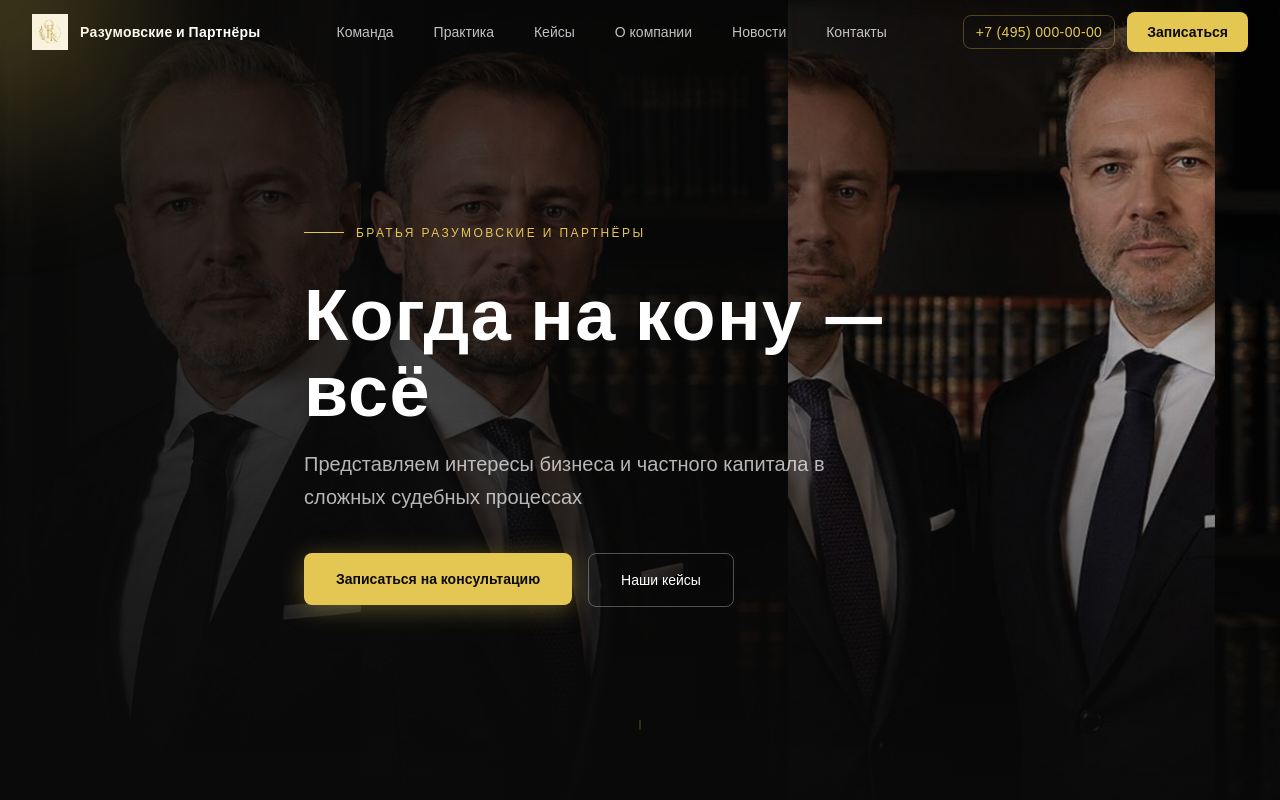
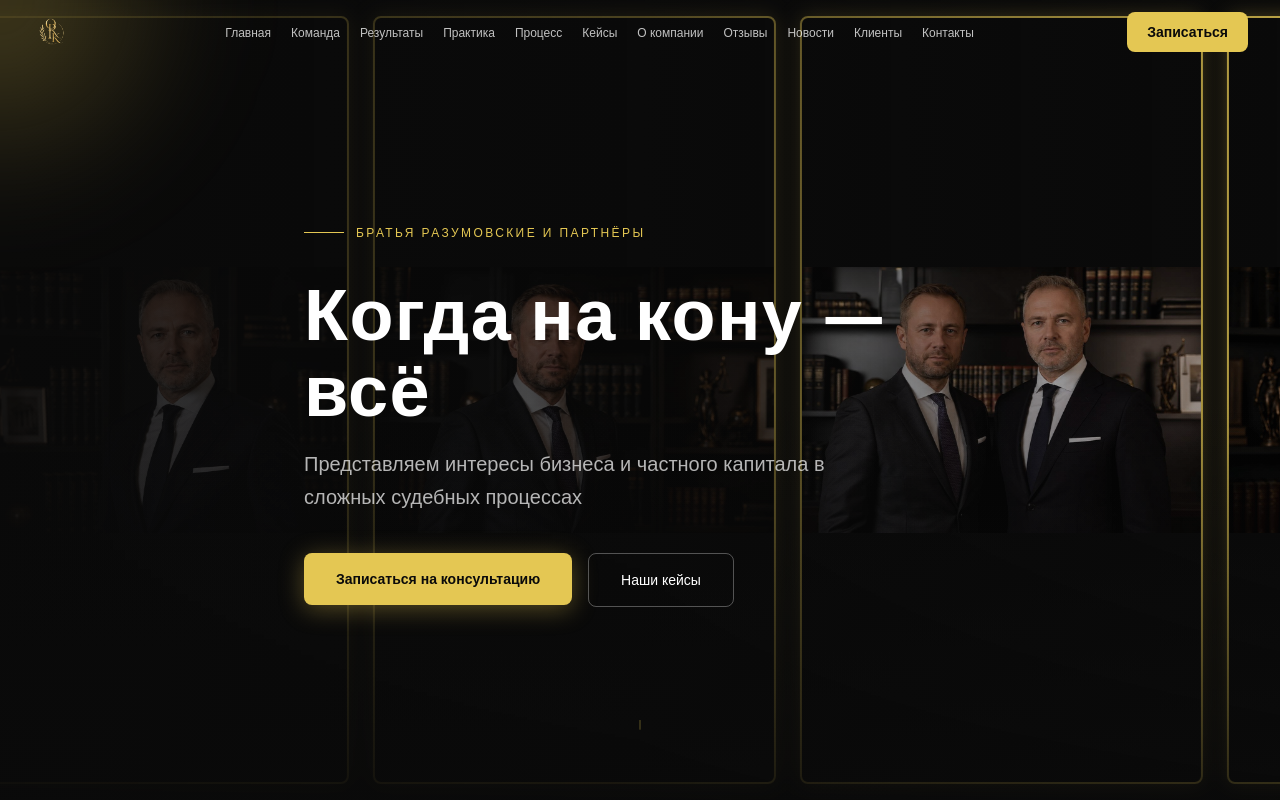
Before and after one commit to artempataga1-pixel/ships_project, a Next.js app in the folder demo-site/: page / in a window 1280 px wide. Shown: the top 800 px of the page. Built offline with nearby package versions, Linux system fonts and the light colour scheme; no server answers; a web font is replaced by a local one.

Commit message:
UI-правки: логотип logo2, меню 11 пунктов, Geography очищена, порядок блоков, min-h-screen, слайдер с рамками

```diff
--- a/demo-site/src/app/globals.css
+++ b/demo-site/src/app/globals.css
@@ -77,6 +77,8 @@ html {
   position: relative;
   flex: 0 0 calc(100% / 6);
   height: 100%;
+  padding: 16px 12px;
+  box-sizing: border-box;
 }
 
 /* Hero entry animation */
--- a/demo-site/src/app/page.tsx
+++ b/demo-site/src/app/page.tsx
@@ -21,8 +21,8 @@ export default function Home() {
       <ServicesSection />
       <HowWeWorkSection />
       <CasesSection />
+      <PrinciplesSection />
       <RecommendSection />
-      <PrinciplesSection />
       <TestimonialsSection />
       <GeographySection />
       <NewsSection />
--- a/demo-site/src/components/layout/Footer.tsx
+++ b/demo-site/src/components/layout/Footer.tsx
@@ -2,11 +2,15 @@ import Image from "next/image";
 import { CONTACTS } from "@/lib/constants";
 
 const NAV_LINKS = [
+  { label: "Команда", href: "#partners" },
+  { label: "Результаты", href: "#stats" },
   { label: "Практика", href: "#services" },
+  { label: "Процесс", href: "#process" },
   { label: "Кейсы", href: "#cases" },
-  { label: "Команда", href: "#partners" },
-  { label: "Принципы", href: "#principles" },
+  { label: "О компании", href: "#principles" },
+  { label: "Отзывы", href: "#testimonials" },
   { label: "Новости", href: "#news" },
+  { label: "Клиенты", href: "#clients" },
   { label: "Контакты", href: "#contact" },
 ];
 
@@ -19,11 +23,11 @@ export function Footer() {
           <div className="flex flex-col gap-4">
             <div className="flex items-center gap-3">
               <Image
-                src="/images/logo.png"
+                src="/images/logo2.png"
                 alt="Логотип"
-                width={40}
-                height={40}
-                className="object-contain mix-blend-screen opacity-90"
+                width={44}
+                height={44}
+                className="object-contain mix-blend-screen"
               />
               <span className="font-display text-sm font-semibold text-white">
                 Разумовские и Партнёры
--- a/demo-site/src/components/layout/Navbar.tsx
+++ b/demo-site/src/components/layout/Navbar.tsx
@@ -5,11 +5,16 @@ import { Menu } from "lucide-react";
 import { MobileMenu } from "./MobileMenu";
 
 const NAV_LINKS = [
+  { label: "Главная", href: "#hero" },
   { label: "Команда", href: "#partners" },
+  { label: "Результаты", href: "#stats" },
   { label: "Практика", href: "#services" },
+  { label: "Процесс", href: "#process" },
   { label: "Кейсы", href: "#cases" },
   { label: "О компании", href: "#principles" },
+  { label: "Отзывы", href: "#testimonials" },
   { label: "Новости", href: "#news" },
+  { label: "Клиенты", href: "#clients" },
   { label: "Контакты", href: "#contact" },
 ];
 
@@ -35,23 +40,20 @@ export function Navbar() {
         <nav className="max-w-7xl mx-auto px-6 lg:px-8 h-16 flex items-center justify-between">
           <a href="#hero" className="flex items-center gap-3 shrink-0">
             <Image
-              src="/images/logo.png"
+              src="/images/logo2.png"
               alt="Братья Разумовские и Партнёры"
-              width={36}
-              height={36}
-              className="object-contain"
+              width={40}
+              height={40}
+              className="object-contain mix-blend-screen"
             />
-            <span className="font-display text-sm font-semibold tracking-wide hidden sm:block text-white">
-              Разумовские и Партнёры
-            </span>
           </a>
 
-          <ul className="hidden lg:flex items-center gap-10">
+          <ul className="hidden lg:flex items-center gap-5">
             {NAV_LINKS.map((link) => (
               <li key={link.href}>
                 <a
                   href={link.href}
-                  className="text-sm text-white/75 hover:text-white transition-colors relative group"
+                  className="text-xs text-white/75 hover:text-white transition-colors relative group whitespace-nowrap"
                 >
                   {link.label}
                   <span className="absolute -bottom-0.5 left-0 h-px w-0 bg-gold group-hover:w-full transition-all duration-300" />
@@ -61,10 +63,7 @@ export function Navbar() {
           </ul>
 
           <div className="flex items-center gap-3">
-            <span className="hidden lg:block text-sm text-gold font-medium tracking-wide px-3 py-1.5 border border-gold/30 rounded-lg">
-              +7 (495) 000-00-00
-            </span>
-            <a
+<a
               href="#contact"
               className="hidden lg:inline-flex items-center px-5 py-2.5 text-sm font-semibold bg-gold text-charcoal rounded-lg hover:bg-gold-dark transition-all duration-300"
             >
--- a/demo-site/src/components/sections/GeographySection.tsx
+++ b/demo-site/src/components/sections/GeographySection.tsx
@@ -1,32 +1,9 @@
 import { SectionWrapper } from "@/components/ui/SectionWrapper";
-import { GoldDivider } from "@/components/ui/GoldDivider";
 
 export function GeographySection() {
   return (
     <SectionWrapper id="geography" dark>
-      <div className="text-center mb-14">
-        <p className="text-gold text-xs uppercase tracking-[0.2em] mb-4">География</p>
-        <h2 className="font-display text-4xl md:text-5xl font-bold text-white mb-5">
-          Присутствие
-        </h2>
-        <GoldDivider className="max-w-xs mx-auto" />
-      </div>
-
-      <div className="flex flex-col sm:flex-row justify-center gap-6 max-w-2xl mx-auto">
-        <div className="flex items-center gap-4 border border-gold/50 bg-gold/5 rounded-xl px-8 py-5 shadow-[0_0_20px_rgba(228,199,83,0.08)]">
-          <span className="w-3 h-3 rounded-full bg-gold shrink-0" />
-          <div>
-            <p className="font-display text-lg font-semibold text-gold">Москва</p>
-            <p className="text-white/50 text-xs mt-0.5">Основной офис</p>
-          </div>
-        </div>
-
-        <div className="flex items-center gap-4 border border-white/15 rounded-xl px-8 py-5 text-center sm:text-left">
-          <p className="text-white/60 text-sm leading-relaxed">
-            Дела и переговоры ведём из любой точки мира
-          </p>
-        </div>
-      </div>
+      <></>
     </SectionWrapper>
   );
 }
--- a/demo-site/src/components/sections/HeroSlider.tsx
+++ b/demo-site/src/components/sections/HeroSlider.tsx
@@ -8,7 +8,6 @@ const PHOTOS = [
   { src: "/images/oleg.jpg", alt: "Олег Разумовский" },
 ];
 
-// Дублируем массив для бесконечной прокрутки без рывков
 const TRACK = [...PHOTOS, ...PHOTOS];
 
 export function HeroSlider() {
@@ -23,14 +22,16 @@ export function HeroSlider() {
       <div className="slider-track">
         {TRACK.map((photo, idx) => (
           <div key={idx} className="slider-item">
+            <div className="relative w-full h-full border-2 border-gold rounded-lg overflow-hidden shadow-[0_0_20px_rgba(228,199,83,0.35)]">
               <Image
                 src={photo.src}
                 alt={photo.alt}
                 fill
                 priority={idx < 2}
-              className="object-cover object-top"
-              sizes="50vw"
+                className="object-contain object-center"
+                sizes="33vw"
               />
+            </div>
           </div>
         ))}
       </div>
--- a/demo-site/src/components/sections/RecommendSection.tsx
+++ b/demo-site/src/components/sections/RecommendSection.tsx
@@ -7,8 +7,7 @@ export function RecommendSection() {
   return (
     <SectionWrapper id="recommend" className="py-20">
       <div className="text-center mb-12">
-        <p className="text-gold text-xs uppercase tracking-[0.2em] mb-4">Репутация</p>
-        <h2 className="font-display text-4xl md:text-5xl font-bold mb-5">
+<h2 className="font-display text-4xl md:text-5xl font-bold mb-5">
           Нас рекомендуют
         </h2>
         <GoldDivider className="max-w-xs mx-auto" />
--- a/demo-site/src/components/ui/LogoIntro.tsx
+++ b/demo-site/src/components/ui/LogoIntro.tsx
@@ -55,7 +55,7 @@ export function LogoIntro() {
             }}
           >
             <Image
-              src="/images/logo.png"
+              src="/images/logo2.png"
               alt="Братья Разумовские и Партнёры"
               fill
               className="object-contain"
--- a/demo-site/src/components/ui/SectionWrapper.tsx
+++ b/demo-site/src/components/ui/SectionWrapper.tsx
@@ -14,7 +14,7 @@ export function SectionWrapper({
   return (
     <section
       id={id}
-      className={`py-24 ${dark ? "bg-charcoal text-white" : "bg-background"} ${className}`}
+      className={`py-24 min-h-screen flex flex-col justify-center ${dark ? "bg-charcoal text-white" : "bg-background"} ${className}`}
     >
       <div className="max-w-7xl mx-auto px-6 lg:px-8">{children}</div>
     </section>
```
Also changed, not shown: demo-site/information/logo2.png (added), demo-site/public/images/logo2.png (added). Lines whose indentation alone changed are shown as unchanged.
